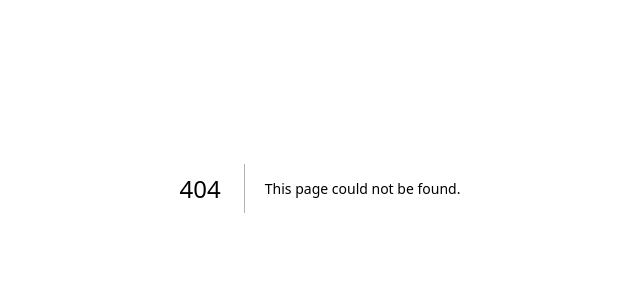
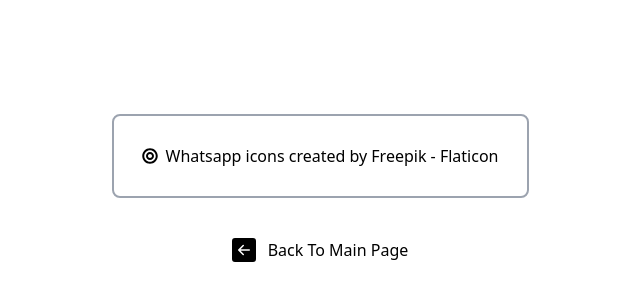
Before and after one commit to inderjitshahi/PortFolio, a Next.js app: page /credits in a window 1280 px wide. Before the commit this address had no page. Shown: the part 212-512 px from the top of the page, without its empty margins (320-960 px from the left). Built offline with nearby package versions, Linux system fonts and the light colour scheme.

Commit message:
added whatsapp and credit with footer

```diff
--- a/components/AboutMe/AboutMe.js
+++ b/components/AboutMe/AboutMe.js
@@ -46,7 +46,8 @@
                             {renderHighlight}
                         </div>
                         <div className='flex flex-col sm:flex-row' >
-                            <a className='button sm:ml-2 text-center' href='Resume-Inderjit-Shahi.pdf' download="Inderjit_Shahi_Resume.pdf">
+                            <a className='button sm:ml-2 text-center' href='https://drive.google.com/uc?id=10pnEXBJazd-MsOARzoWoqGBGwpRYztmd
+' download="Inderjit_Shahi_Resume.pdf">
                                 <button >Get Resume</button>
                             </a>
                         </div>
--- /dev/null
+++ b/components/Footer/Footer.js
@@ -0,0 +1,17 @@
+import React from 'react';
+import Link from 'next/link';
+
+function Footer(props) {
+    return (
+        <div className='p-2 text-sm flex justify-center bg-purple-500 space-x-2'>
+            <p>CopyRight Reserved To Inderjit Shahi</p>
+            <Link
+            href='/credits'
+            >
+                Credits
+            </Link>
+        </div>
+    );
+}
+
+export default Footer;
--- a/components/Home/Header/Header.js
+++ b/components/Home/Header/Header.js
@@ -3,7 +3,7 @@
 import { AiOutlineUnorderedList as MenuIcon } from "react-icons/ai";
 import link from 'next/link';
 import { Link } from 'react-scroll/modules';
-
+import Image from 'next/image';
 const Header = (props) => {
     const [showHeaderOptions, setShowHeaderOptions] = useState(false);
     const showHeaderOptionsHandler = (e) => {
@@ -18,9 +18,19 @@
                 <div className={Classes['header-logo']} >
                     <span>~IS~</span>
                 </div>
-                <span >
+                <div className='flex justify-center items-center space-x-3 md:space-x-10'>
                     <a href='https://is-blog.vercel.app/' rel='noreferrer' target="_blank" className=" text-white hover:text-black text-2xl no-underline">Blog</a>
-                </span>
+                    <div className='border-blue-600 relative  rounded-full overflow-hidden cursor-pointer'>
+                        <a href='https://wa.me/+919953048059'>
+                            <Image
+                                src='/whatsapp.png'
+                                alt="WhatsApp"
+                                height={30}
+                                width={30}
+                            />
+                        </a>
+                    </div>
+                </div>
             </div>
         </ div>
     );
--- a/components/Utilities/CommonUtilities.js
+++ b/components/Utilities/CommonUtilities.js
@@ -2,6 +2,7 @@
 import AboutMe from "../AboutMe/AboutMe";
 import Resume from "../Resume/Resume";
 import ContactMe from "../ContactMe/ContactMe";
+import Footer from "../Footer/Footer";
 
 export const TOTAL_SCREENS = [
     {
@@ -20,6 +21,10 @@
         screen_name: "ContactMe",
         Component: ContactMe,
     },
+    {
+        screen_name: "Footer",
+        Component: Footer,
+    },
 ]
 
 export const GET_SCREEN_INDEX = (screen_name) => {
--- /dev/null
+++ b/pages/credits.js
@@ -0,0 +1,23 @@
+import React from 'react';
+import { BsFillArrowLeftSquareFill } from 'react-icons/bs';
+import { FaBullseye } from 'react-icons/fa';
+import Link from 'next/link';
+function credits(props) {
+    return (
+        <div className='min-h-screen flex flex-col items-center justify-center p-5 space-y-10'>
+            <ul className='p-5 rounded-lg flex flex-col space-y-5 border-2 border-gray-400'>
+                <li className='p-2 flex space-x-2 items-center'>
+                    <FaBullseye />
+                    <a href="https://www.flaticon.com/free-icons/whatsapp" title="whatsapp icons">Whatsapp icons created by Freepik - Flaticon</a>
+                </li>
+            </ul>
+            <Link href='/' className='flex space-x-3' >
+                    <BsFillArrowLeftSquareFill className='text-2xl' />
+                    <span>Back To Main Page</span>
+            </Link>
+
+        </div>
+    );
+}
+
+export default credits;
```
Also changed, not shown: public/Credits.txt (added), public/vercel.svg (deleted), public/whatsapp.png (added).
